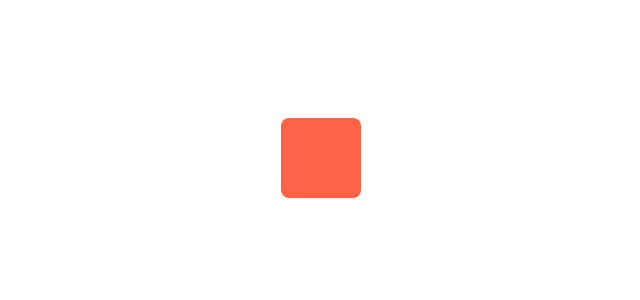
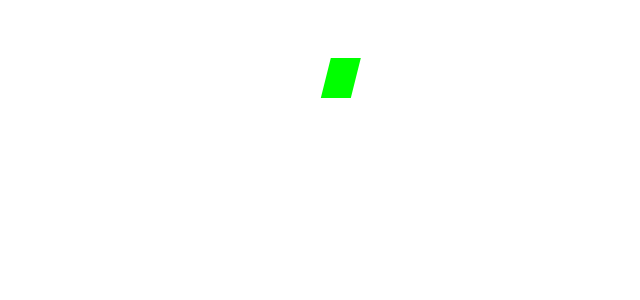
Before and after one commit to KevinJayke/react-animation, a React (Vite) app: page / in a window 1280 px wide. Shown: the top 300 px of the page, without its empty margins (319-959 px from the left). Built offline with nearby package versions, Linux system fonts and the light colour scheme.

Commit message:
feat: working on polygon

```diff
--- a/src/App.jsx
+++ b/src/App.jsx
@@ -11,7 +11,7 @@ const Wrapper = styled.div`
 function App() {
   return (
     <Wrapper>
-      <AnimatedShape text={"salut"} />
+      <AnimatedShape />
     </Wrapper>
   );
 }
--- /dev/null
+++ b/src/assets/svg/Polygon.jsx
@@ -0,0 +1,11 @@
+const Polygon = () => (
+  <svg
+    viewBox="0 0 1 500"
+    xmlns="http://www.w3.org/2000/svg"
+    width="500"
+    height="200">
+    <polygon points="25 0, 100 0, 75 100, 0 100" fill="lime" stroke-width="1" />
+  </svg>
+);
+
+export default Polygon;
--- a/src/components/AnimatedShape.jsx
+++ b/src/components/AnimatedShape.jsx
@@ -1,66 +1,15 @@
-import { motion } from "framer-motion";
-import { useState } from "react";
 import styled from "styled-components";
+import Polygon from "../assets/svg/Polygon";
 
 const Wrapper = styled.div`
   display: flex;
   flex-direction: column;
 `;
 
-const HiddenSquare = styled.div`
-  background: radial-gradient(
-    circle,
-    rgba(201, 196, 199, 1) 0%,
-    rgba(255, 255, 255, 1) 100%
-  );
-  z-index: -1;
-  position: absolute;
-  width: 80px;
-  height: 80px;
-  background-color: ${(props) => props.color};
-  border-radius: 8px;
-`;
-
-const Square = styled(motion.div)`
-  position: relative
-  margin-top: 20px;
-  width: 80px;
-  height: 80px;
-  background-color: ${(props) => props.color};
-  border-radius: 8px;
-  cursor: pointer;
-`;
-
-const transition = {
-  firstShape: {
-    type: "spring",
-    bounce: 0.5,
-    duration: 0.5,
-  },
-};
-
-const variants = {
-  firstShape: {
-    stand: { x: 0 },
-    rotate: { x: 100 },
-  },
-};
-
 const AnimatedShape = () => {
-  const [isClicked, setIsClicked] = useState(false);
-
   return (
     <Wrapper>
-      <Square
-        initial="stand"
-        color={"Tomato"}
-        onClick={() => setIsClicked((prevIsClicked) => !prevIsClicked)}
-        animate={isClicked ? "rotate" : "stand"}
-        transition={transition.firstShape}
-        variants={variants.firstShape}
-        whileTap={{ scale: 0.9 }}
-      />
-      <HiddenSquare color="Brown" />
+      <Polygon />
     </Wrapper>
   );
 };
```
